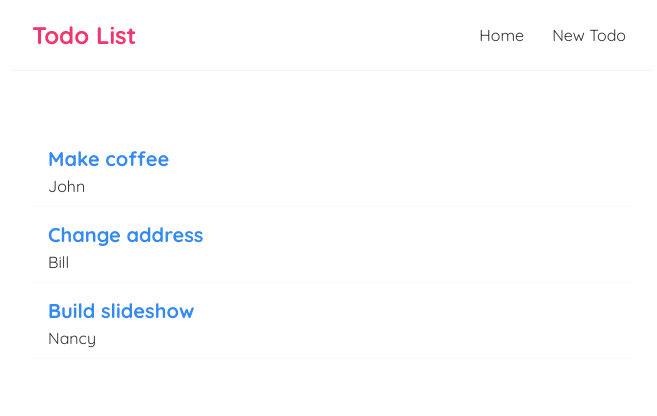
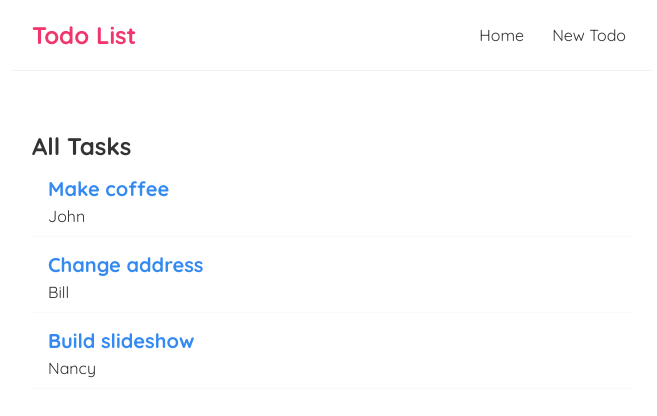
Before and after one commit to Jehonathan1/react-todo-api, a React (Vite) app: page / in a window 1280 px wide. Shown: the top 416 px of the page, without its empty margins (308-965 px from the left). Built offline with nearby package versions, Linux system fonts and the light colour scheme.

Commit message:
adding props

```diff
--- a/index.html
+++ b/index.html
@@ -4,7 +4,7 @@
     <meta charset="UTF-8" />
     <link rel="icon" type="image/svg+xml" href="/vite.svg" />
     <meta name="viewport" content="width=device-width, initial-scale=1.0" />
-    <title>Vite + React</title>
+    <title>Todo React</title>
   </head>
   <body>
     <div id="root"></div>
--- a/src/Home.jsx
+++ b/src/Home.jsx
@@ -1,5 +1,6 @@
 
 import { useState } from "react";
+import TaskList from "./TaskList";
 
 const Home = () => {
 
@@ -13,12 +14,7 @@ const Home = () => {
 
        <div className="home">
 
-            {tasks.map((task) => (
-                <div className="task-preview" key={task.id}>
-                <h2>{ task.title }</h2>
-                <p>{ task.author }</p>
-                </div>
-            ))}
+            <TaskList tasks={tasks} title={'All Tasks'} />
 
         </div>
      );
--- /dev/null
+++ b/src/TaskList.jsx
@@ -0,0 +1,16 @@
+const TaskList = ({tasks, title}) => { // destructure 'tasks' props
+    return (
+        <div className="task-list">
+
+            <h2>{title}</h2>
+            {tasks.map((task) => (
+                <div className="task-preview" key={task.id}>
+                <h2>{ task.title }</h2>
+                <p>{ task.author }</p>
+                </div>
+            ))}
+        </div>
+     );
+}
+
+export default TaskList;
```
